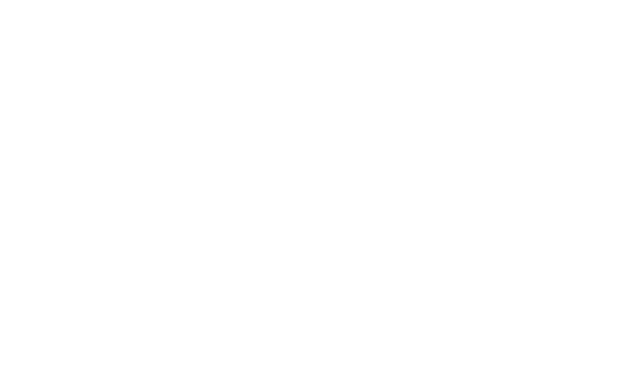
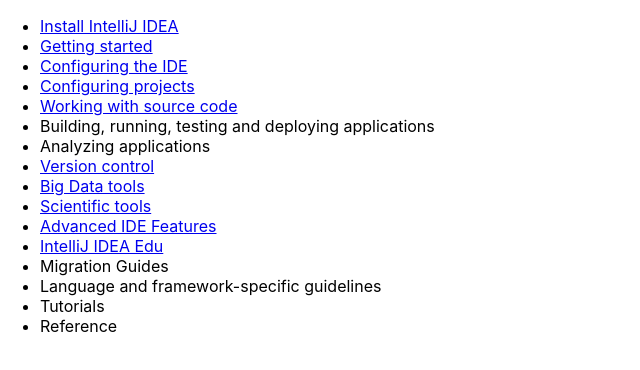
Before and after one commit to akimovnet/toc, a React (Create React App) app: page / in a window 1280 px wide. Shown: the top 370 px of the page, without its empty margins (0-640 px from the left). Built offline with nearby package versions, Linux system fonts and the light colour scheme.

Commit message:
Created components TOC, TOCProvider, TOCList and TOCItem

```diff
--- a/src/components/App.js
+++ b/src/components/App.js
@@ -1,8 +1,14 @@
 import React from 'react';
+import TOC from "./TOC";
+import {TOCProvider} from "./TOCProvider";
 
 function App() {
   return (
-    <div className="App"></div>
+    <div className="App">
+      <TOCProvider>
+        <TOC />
+      </TOCProvider>
+    </div>
   );
 }
 
--- /dev/null
+++ b/src/components/TOC.js
@@ -0,0 +1,19 @@
+import React, {useContext} from "react";
+import TOCList from "./TOCList";
+import {TOCStateContext} from "./TOCProvider";
+
+function TOC() {
+  const { error, isLoaded, topLevelIds } = useContext(TOCStateContext);
+  return (
+    <div className="toc">
+      {error
+        ? <div>{error.message}</div>
+        : !isLoaded
+          ? <div>Loading</div>
+          : <TOCList ids={topLevelIds} />
+      }
+    </div>
+  );
+}
+
+export default TOC;
--- /dev/null
+++ b/src/components/TOCItem.js
@@ -0,0 +1,48 @@
+import React, {useContext, useState} from "react";
+import TOCList from "./TOCList";
+import {TOCDispatchContext, TOCStateContext} from "./TOCProvider";
+
+function TOCItem({id, title, url, pages, anchors}) {
+  const [isExpanded, setIsExpanded] = useState(false);
+
+  const dispatch = useContext(TOCDispatchContext);
+  const state = useContext(TOCStateContext);
+
+  const isSelected = state.selectedItemId === id;
+
+  function handleClick(event) {
+    event.preventDefault();
+    setIsExpanded(!isExpanded);
+    dispatch({ type: 'SELECT_PAGE', id });
+  }
+
+  return (
+    <li className={'toc-item'
+                   + (isSelected? ' selected' : '')
+                   + (isExpanded? ' expanded' : '')
+                   + (pages? ' has-children' : '')}>
+      <div className="toc-item-title" onClick={handleClick}>
+        {url
+          ? <a href={url} >{title}</a>
+          : <span>{title}</span>
+        }
+      </div>
+      {isSelected && anchors &&
+        <ul className="toc-anchors">
+          {anchors.map(id =>
+            <li key={id}>
+              <a href={state.anchors[id].anchor}>{state.anchors[id].title}</a>
+            </li>
+          )}
+        </ul>
+      }
+      {isExpanded && pages &&
+        <div className="toc-inner-list">
+          <TOCList ids={pages} />
+        </div>
+      }
+    </li>
+  );
+}
+
+export default TOCItem;
--- /dev/null
+++ b/src/components/TOCList.js
@@ -0,0 +1,17 @@
+import React, {useContext} from "react";
+import TOCItem from "./TOCItem";
+import {TOCStateContext} from "./TOCProvider";
+
+function TOCList({ids}) {
+  const { pages } = useContext(TOCStateContext);
+
+  return (
+    <ul className="toc-list">
+      {ids.map(id =>
+        <TOCItem key={id} {...pages[id]} />
+      )}
+    </ul>
+  );
+}
+
+export default TOCList;
--- /dev/null
+++ b/src/components/TOCProvider.js
@@ -0,0 +1,69 @@
+import React, {useEffect, useReducer} from "react";
+
+const TOCDispatchContext = React.createContext();
+const TOCStateContext = React.createContext();
+
+function TOCProvider({children}) {
+
+  const reducer = (state, action) => {
+    switch (action.type) {
+      case 'SET_LOADED_DATA':
+        return {
+          ...state,
+          isLoaded: true,
+          pages: action.pages,
+          anchors: action.anchors,
+          topLevelIds: action.topLevelIds
+        };
+      case 'SET_LOADING_DATA_ERROR':
+        return {
+          ...state,
+          isLoaded: true,
+          error: action.error
+        };
+      case 'SELECT_PAGE':
+        return {
+          ...state,
+          selectedItemId: action.id
+        };
+      default:
+        return state;
+    }
+  };
+  const initialState = {
+    error: null,
+    isLoaded: false,
+    pages: [],
+    anchor: [],
+    topLevelIds: [],
+    selectedItemId: null
+  };
+  const [state, dispatch] = useReducer(reducer, initialState);
+
+  useEffect(() => {
+    fetch(process.env.REACT_APP_TOC_DATA_URL)
+      .then(result => result.json())
+      .then(
+        (result) => {
+          dispatch({
+            type: 'SET_LOADED_DATA',
+            pages: result.entities.pages,
+            anchors: result.entities.anchors,
+            topLevelIds: result.topLevelIds
+          });
+        },
+        (error) => {
+          dispatch({ type: 'SET_LOADING_DATA_ERROR', error });
+        });
+  }, []);
+
+  return (
+    <TOCDispatchContext.Provider value={dispatch}>
+      <TOCStateContext.Provider value={state}>
+        {children}
+      </TOCStateContext.Provider>
+    </TOCDispatchContext.Provider>
+  );
+}
+
+export { TOCProvider, TOCDispatchContext, TOCStateContext };
```
Also changed, not shown: 1 other file (tests, documents, lock files or other folders).
